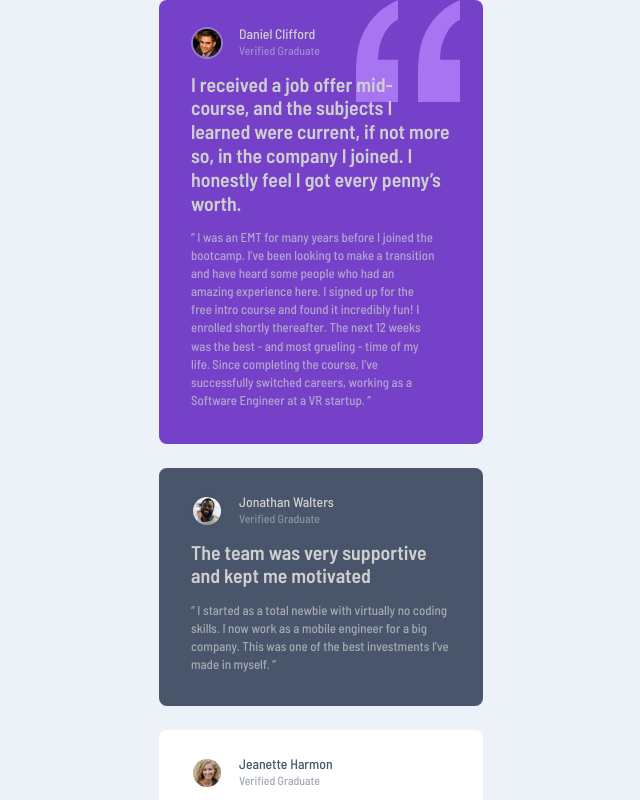
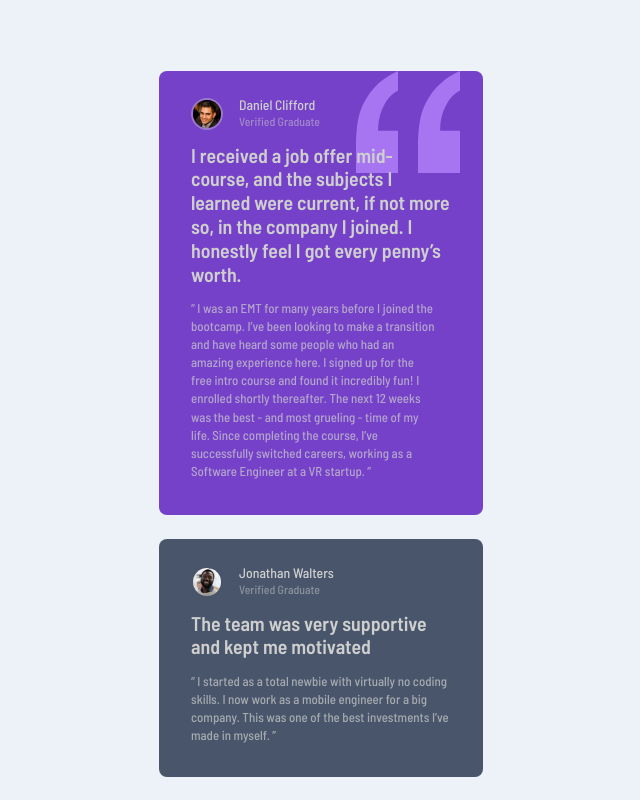
Before and after one commit to StephenYu2018/testimonials-grid-section-main, a React (Vite) app: page / in a window 1280 px wide. Shown: the top 800 px of the page, without its empty margins (319-959 px from the left). Built offline with nearby package versions, Linux system fonts and the light colour scheme.

Commit message:
add vertical padding to main in App.jsx

```diff
--- a/src/App.jsx
+++ b/src/App.jsx
@@ -3,7 +3,7 @@ import TestimonialCard from "./TestimonialCard";
 function App() {
   return (
     <main className="min-h-screen flex flex-col justify-center items-center
-    bg-light-grayish-blue">
+    bg-light-grayish-blue py-[4.4375rem]">
       <header className="hidden">
         <h1>Testimonials Grid Section Component</h1>
       </header>
```
